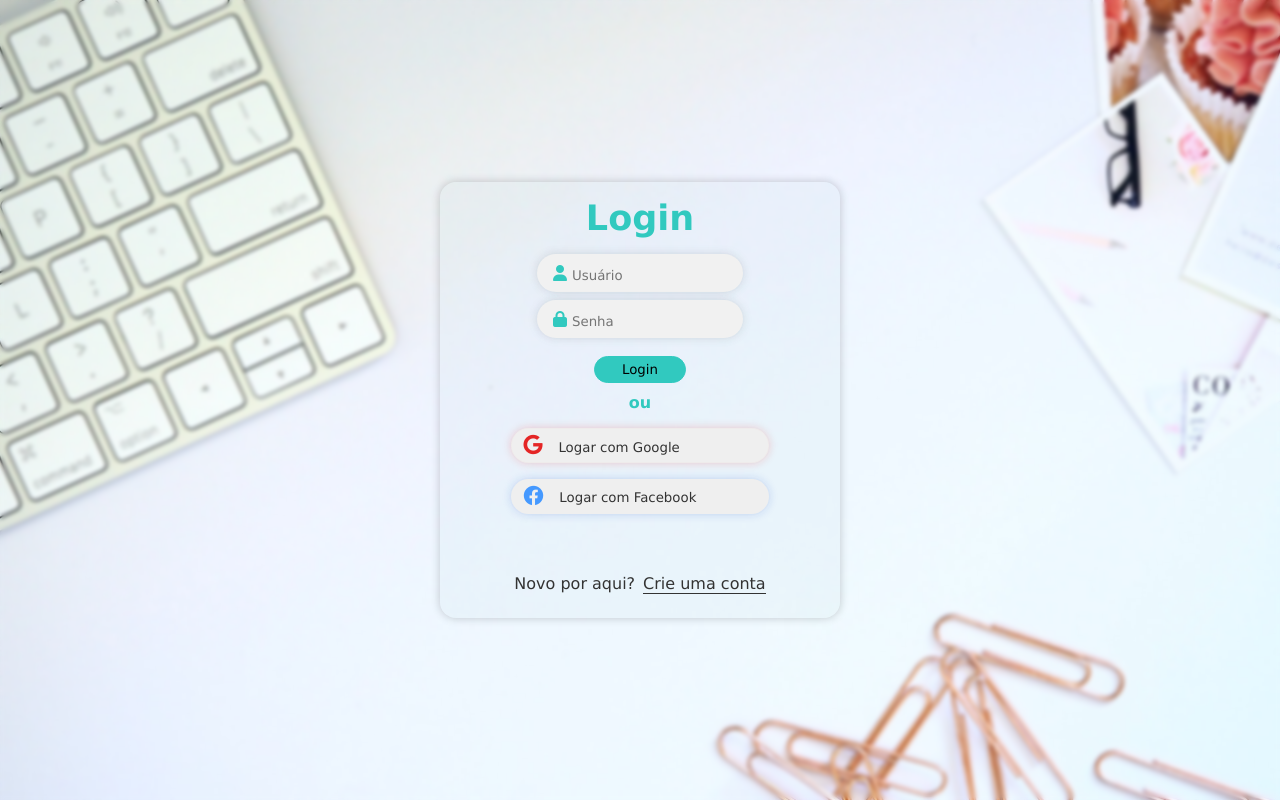
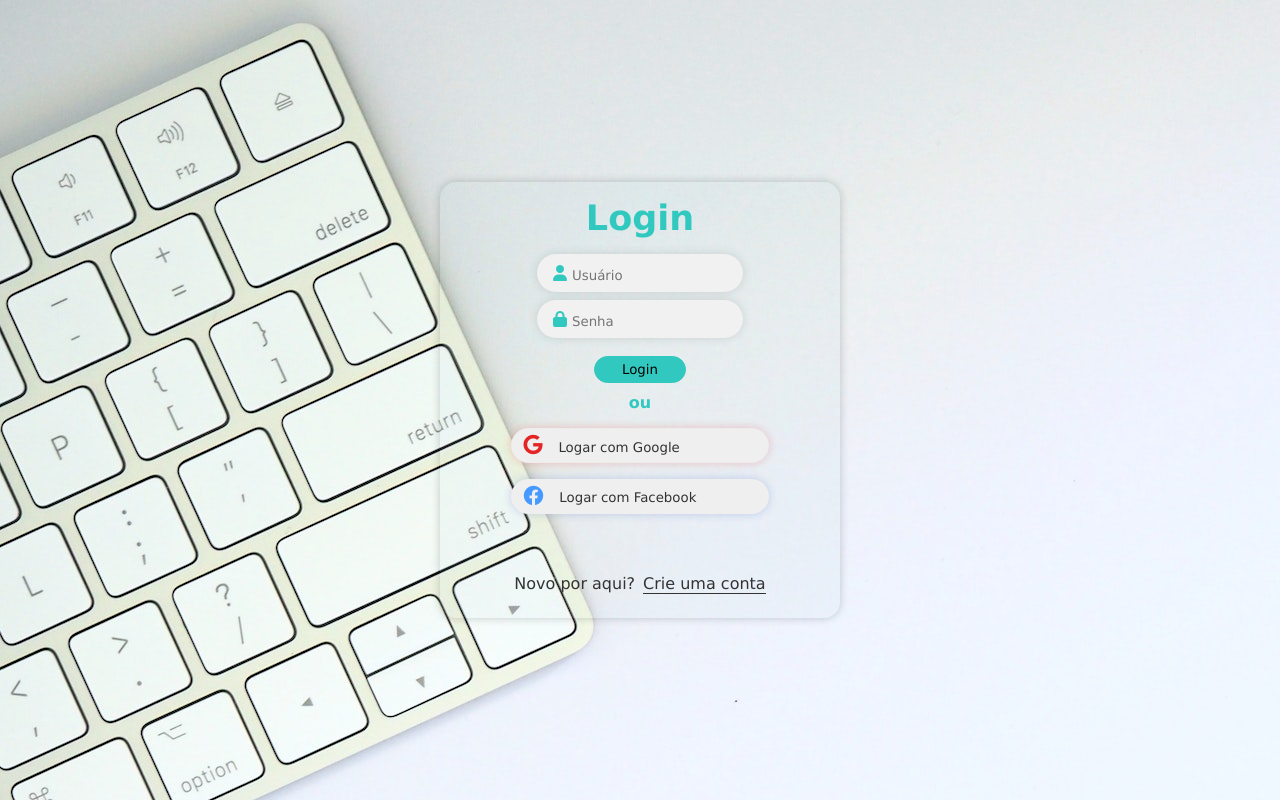
Before and after one commit to AlineSimoncello/LoginPage, a plain HTML site: page index.html in a window 1280 px wide. Drawn offline with Linux system fonts and the light colour scheme.

Commit message:
teste plano de fundo

```diff
--- a/style.css
+++ b/style.css
@@ -6,9 +6,8 @@
 }
 
 body {
-    background: url('/img/fundo02.jpg') no-repeat center center fixed;
-    background-size: cover;
-    backdrop-filter: blur(2px);
+    background-image: url('/img/fundo02.jpg');
+
 }
 
 #container {
```
